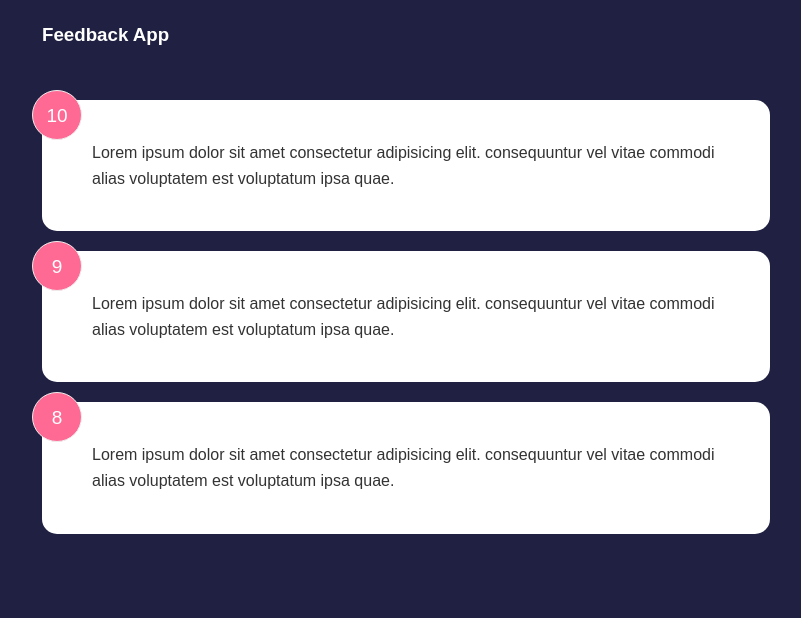
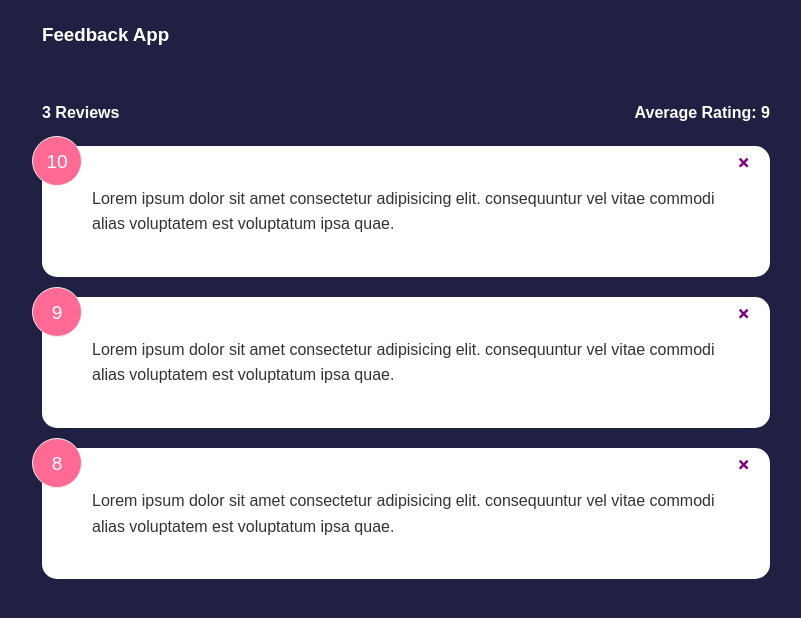
Before and after one commit to juananton/feedback-app, a React (Create React App) app: page / in a window 1280 px wide. Shown: the top 618 px of the page, without its empty margins (234-1035 px from the left). Built offline with nearby package versions, Linux system fonts and the light colour scheme.

Commit message:
Added delete feedback item action and feedback stats

```diff
--- a/package.json
+++ b/package.json
@@ -8,6 +8,7 @@
     "@testing-library/user-event": "^13.5.0",
     "react": "^18.2.0",
     "react-dom": "^18.2.0",
+    "react-icons": "^4.4.0",
     "react-scripts": "5.0.1",
     "web-vitals": "^2.1.4"
   },
--- a/src/App.js
+++ b/src/App.js
@@ -1,15 +1,27 @@
 import { useState } from 'react';
 import Header from './components/Header';
 import FeedbackList from './components/FeedbackList';
+import FeedbackStats from './components/FeedbackStats';
 import FeedbackDataSource from './data/FeedbackDataSource';
 
 function App() {
   const [feedbackData, setFeedbackData] = useState(FeedbackDataSource);
+
+  const deleteFeedbackItem = (id) => {
+    if (window.confirm('Are you sure you want to delete?')) {
+      setFeedbackData(feedbackData.filter((item) => item.id !== id));
+    }
+  };
+
   return (
     <>
       <div className='container'>
         <Header />
-        <FeedbackList feedbackListData={feedbackData} />
+        <FeedbackStats feedbackListData={feedbackData} />
+        <FeedbackList
+          feedbackListData={feedbackData}
+          handleDelete={deleteFeedbackItem}
+        />
       </div>
     </>
   );
--- a/src/components/FeedbackItem.jsx
+++ b/src/components/FeedbackItem.jsx
@@ -1,10 +1,17 @@
+import { FaTimes } from 'react-icons/fa';
 import PropTypes from 'prop-types';
 import Card from './shared/Card';
 
-function FeedbackItem({ feedbackItemData }) {
+function FeedbackItem({ feedbackItemData, handleDelete }) {
   return (
     <Card>
       <div className='num-display'>{feedbackItemData.rating}</div>
+      <button
+        onClick={() => handleDelete(feedbackItemData.id)}
+        className='close'
+      >
+        <FaTimes color='purple' />
+      </button>
       <div className='text-display'>{feedbackItemData.text}</div>
     </Card>
   );
--- a/src/components/FeedbackList.jsx
+++ b/src/components/FeedbackList.jsx
@@ -1,14 +1,18 @@
 import PropTypes from 'prop-types';
 import FeedbackItem from './FeedbackItem';
 
-function FeedbackList({ feedbackListData }) {
+function FeedbackList({ feedbackListData, handleDelete }) {
   if (!feedbackListData || feedbackListData.length === 0) {
-    return <p>No feedback yet</p>;
+    return <p>No feedback</p>;
   }
   return (
     <div className='feedback-list'>
       {feedbackListData.map((item) => (
-        <FeedbackItem key={item.id} feedbackItemData={item} />
+        <FeedbackItem
+          key={item.id}
+          feedbackItemData={item}
+          handleDelete={handleDelete}
+        />
       ))}
     </div>
   );
--- /dev/null
+++ b/src/components/FeedbackStats.jsx
@@ -0,0 +1,23 @@
+import PropTypes from 'prop-types';
+
+function FeedbackStats({ feedbackListData }) {
+  let average =
+    feedbackListData.reduce((acc, cur) => {
+      return acc + cur.rating;
+    }, 0) / feedbackListData.length;
+
+  average = average.toFixed(1).replace(/[.,]0$/, '');
+
+  return (
+    <div className='feedback-stats'>
+      <h4>{feedbackListData.length} Reviews</h4>
+      <h4>Average Rating: {isNaN(average) ? 0 : average}</h4>
+    </div>
+  );
+}
+
+export default FeedbackStats;
+
+FeedbackStats.propTypes = {
+  feedbackListData: PropTypes.array.isRequired,
+};
```
Also changed, not shown: 1 other file (tests, documents, lock files or other folders).
